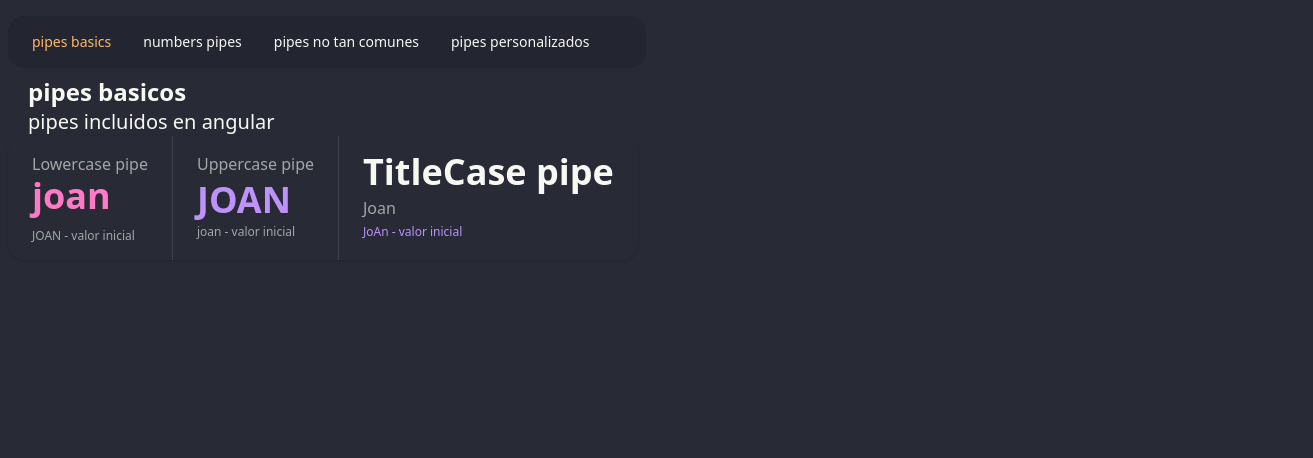
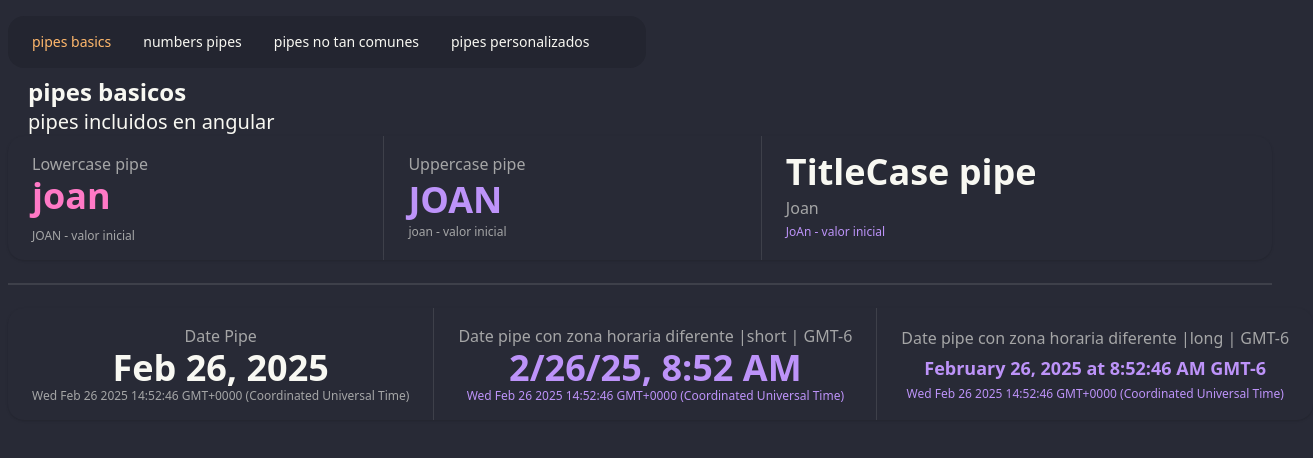
Before and after one commit to joanvasquez21/angular-pipes-guide, an Angular app: page /basic in a window 1280 px wide. Shown: the top 458 px of the page, 1313 px wide, since content can reach past the window. Built offline with nearby package versions, Linux system fonts and the light colour scheme.

Commit message:
feat: pipe date is implemented

```diff
--- a/src/app/pages/basic-page/basic-page.component.html
+++ b/src/app/pages/basic-page/basic-page.component.html
@@ -3,16 +3,14 @@
   <h3 class="text-xl font-thin">pipes incluidos en angular</h3>
 </section>
 
-<div class="stats shadow">
+<div class="stats stats-vertical lg:stats-horizontal shadow w-full">
   <div class="stat">
-
     <div class="stat-title">Lowercase pipe</div>
     <div class="stat-value text-primary">{{ nameUpper() | lowercase }}</div>
     <div class="stat-desc mt-3">{{nameUpper()}} - valor inicial</div>
   </div>
 
   <div class="stat">
-
     <div class="stat-title">Uppercase pipe</div>
     <div class="stat-value text-secondary">{{ nameLower() | uppercase}} </div>
     <div class="stat-desc">{{ nameLower()}} - valor inicial</div>
@@ -25,3 +23,25 @@
     <div class="stat-desc text-secondary">{{ fullName() }} - valor inicial </div>
   </div>
 </div>
+
+<div class="divider"></div>
+
+<div class="stats shadow">
+  <div class="stat place-items-center">
+    <div class="stat-title">Date Pipe</div>
+    <div class="stat-value">{{customDate() | date}}</div>
+    <div class="stat-desc">{{customDate()}}</div>
+  </div>
+
+  <div class="stat place-items-center">
+    <div class="stat-title">Date pipe con zona horaria diferente |short | GMT-6</div>
+    <div class="stat-value text-secondary">{{customDate() | date:'short': "GMT-6" }}</div>
+    <div class="stat-desc text-secondary">{{customDate()}} </div>
+  </div>
+
+  <div class="stat place-items-center">
+    <div class="stat-title">Date pipe con zona horaria diferente |long | GMT-6</div>
+    <div class="stat-value text-secondary text-lg">{{customDate() | date:'long': "GMT-6" }}</div>
+    <div class="stat-desc text-secondary">{{customDate()}} </div>
+  </div>
+</div>
--- a/src/app/pages/basic-page/basic-page.component.ts
+++ b/src/app/pages/basic-page/basic-page.component.ts
@@ -1,9 +1,9 @@
-import { LowerCasePipe, TitleCasePipe, UpperCasePipe } from '@angular/common';
-import { ChangeDetectionStrategy, Component, signal } from '@angular/core';
+import { DatePipe, LowerCasePipe, TitleCasePipe, UpperCasePipe } from '@angular/common';
+import { ChangeDetectionStrategy, Component, effect, signal } from '@angular/core';
 
 @Component({
   selector: 'app-basic-page',
-  imports: [LowerCasePipe, UpperCasePipe, TitleCasePipe],
+  imports: [LowerCasePipe, UpperCasePipe, TitleCasePipe, DatePipe],
   templateUrl: './basic-page.component.html',
   changeDetection: ChangeDetectionStrategy.OnPush,
 })
@@ -14,5 +14,17 @@
   fullName = signal('JoAn')
 
 
+  customDate = signal(new Date())
+  /*para actualizar las fechas cada segundo*/
+  tickingDateEffect = effect((onCleanup) => {
+    const interval = setInterval( ()=> {
+        this.customDate.set(new Date())
+    }, 1000);
+    onCleanup( () => {
+      clearInterval(interval )
+    })
+  })
+
+
 
 }
--- a/src/app/pages/numbers-page/numbers-page.component.html
+++ b/src/app/pages/numbers-page/numbers-page.component.html
@@ -21,4 +21,9 @@
       <div class="stat-value">{{totalSells() | currency:'CAD'}}</div>
       <div class="stat-desc">{{ totalSells()}}</div>
     </div>
+    <div class="stat place-items-center">
+        <div class="stat-title">Percent (percent: "1.2-2")</div>
+        <div class="stat-value">{{percent() | percent: "1.2-2"}}</div>
+        <div class="stat-desc">{{ percent()}}</div>
+      </div>
   </div>
--- a/src/app/pages/numbers-page/numbers-page.component.ts
+++ b/src/app/pages/numbers-page/numbers-page.component.ts
@@ -9,7 +9,7 @@
 })
 export default class NumbersPageComponent {
   totalSells = signal(2_443_232.5543)
-  percent = signal(2_443_232.5543)
+  percent = signal(32_9)
 
 
 }
```
